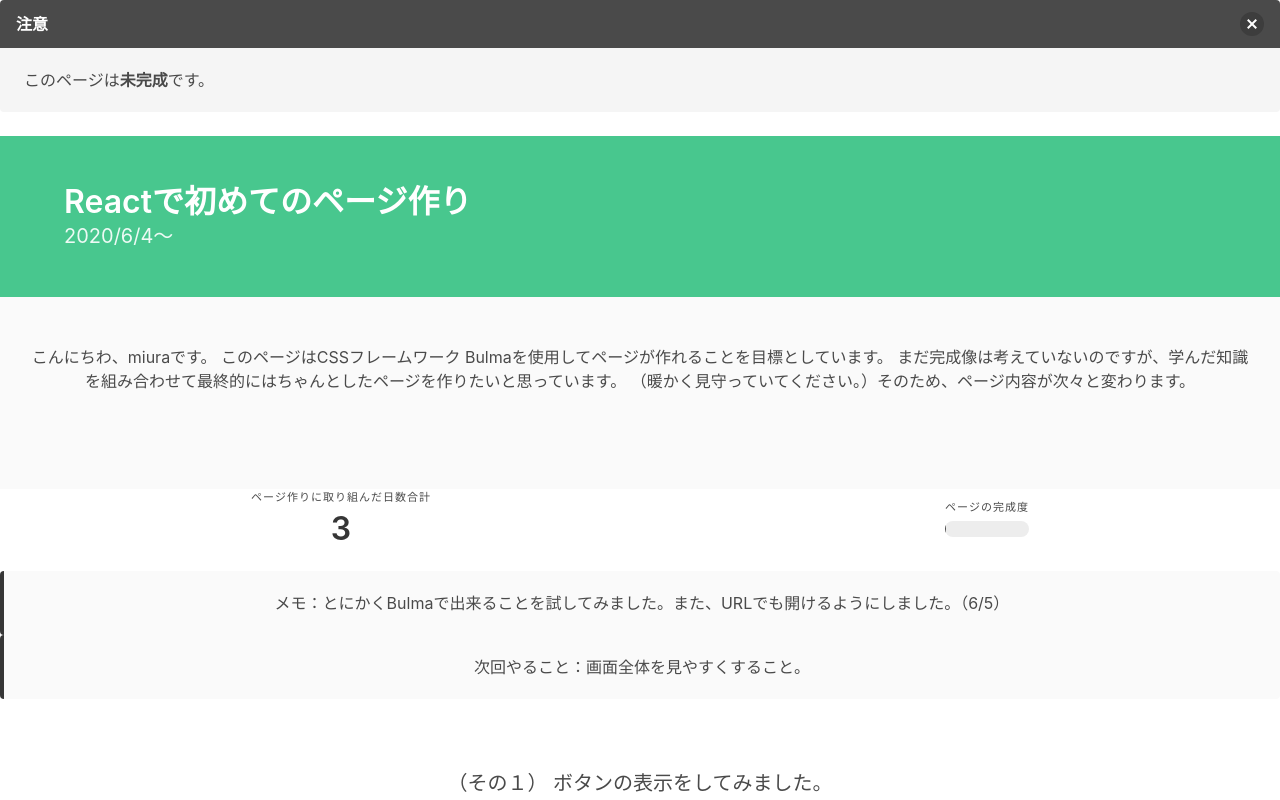
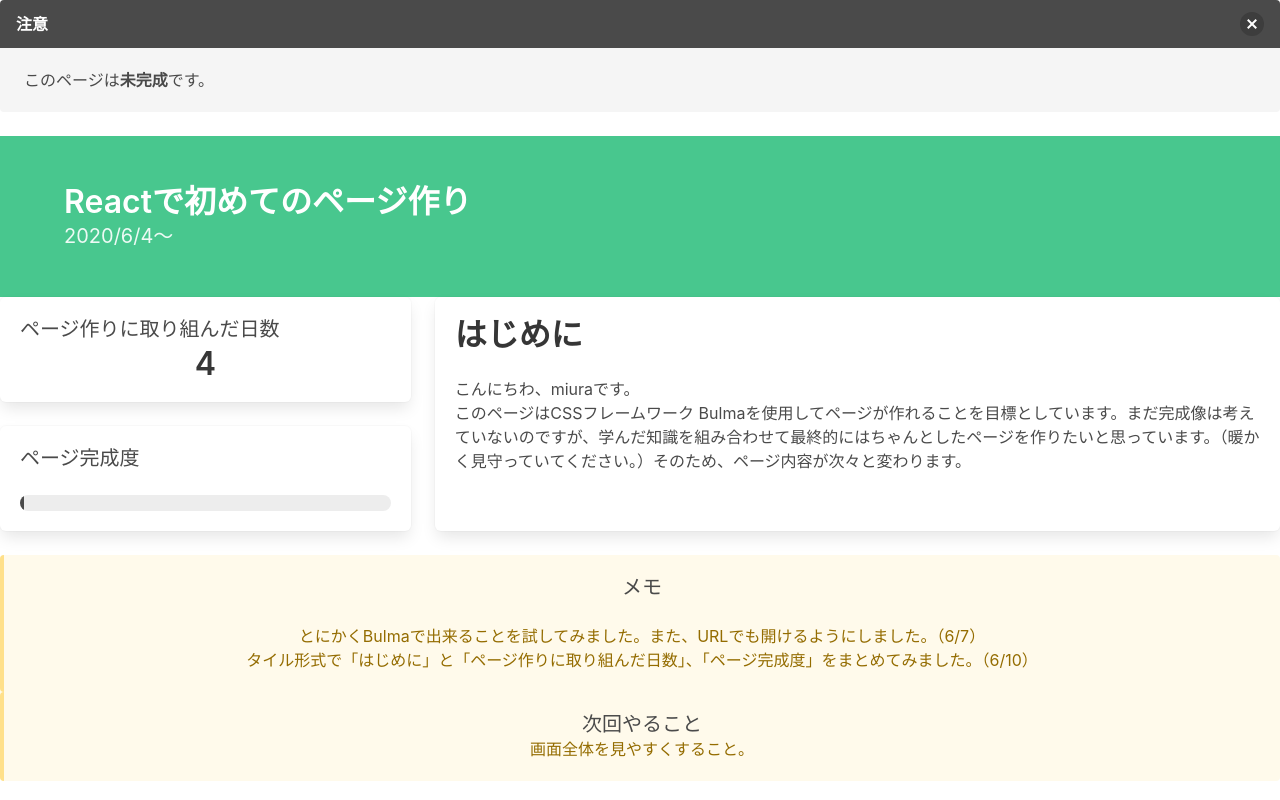
Before and after one commit to miuraK3/react-tutorial, a React (Create React App) app: page / in a window 1280 px wide. Shown: the top 800 px of the page. Built offline with nearby package versions, Linux system fonts and the light colour scheme.

Commit message:
タイルを使用

```diff
--- a/src/App.js
+++ b/src/App.js
@@ -29,46 +29,39 @@ const Hero = () => {
 
 const FirstWord = () => {
     return (
-        <footer className = "footer">
-            <dvi className = "content has-text-centered">
-                <p>
-                こんにちわ、miuraです。
-                このページはCSSフレームワーク Bulmaを使用してページが作れることを目標としています。
-                まだ完成像は考えていないのですが、学んだ知識を組み合わせて最終的にはちゃんとしたページを作りたいと思っています。
-               （暖かく見守っていてください。）そのため、ページ内容が次々と変わります。
-                </p>
-            </dvi>
-        </footer>
-    );
-}
-
-const Count = () => {
-    return (
-        <nav className = "level is-mobile">
-                <dvi className = "level-item has-text-centered">
-                    <dvi>
-                        <p className = "heading">ページ作りに取り組んだ日数合計</p>
-                        <p className = "title">3</p>
-                    </dvi>
-                </dvi>
-                <dvi className = "level-item has-textcentered">
-                    <dvi>
-                        <p className = "heading"> ページの完成度</p>
-                        <progress className = "progress" value="1" max="100">1%</progress>
-                    </dvi>
-                </dvi>
-        </nav>
+        <div className = "tile is-ancestor">
+        <div className = "tile is-4 is-vertical is-parent">
+          <div className = "tile is-child box">
+            <p className = "subtitle">ページ作りに取り組んだ日数</p>
+            <p className = "title has-text-centered">4</p>
+          </div>
+          <div className = "tile is-child box">
+            <p className = "subtitle">ページ完成度</p>
+            <progress className = "progress" value="1" max="100">1%</progress>
+          </div>
+        </div>
+        <div className = "tile is-parent">
+          <div className = "tile is-child box">
+            <p className = "title">はじめに</p>
+            <p>こんにちわ、miuraです。</p>
+            <p>このページはCSSフレームワーク Bulmaを使用してページが作れることを目標としています。まだ完成像は考えていないのですが、学んだ知識を組み合わせて最終的にはちゃんとしたページを作りたいと思っています。（暖かく見守っていてください。）そのため、ページ内容が次々と変わります。</p>
+          </div>
+        </div>
+      </div>
     );
 }
 
 const Diary = () => {
     return (
-        <article className = "message is-dark has-text-centered">
+        <article className = "message is-warning has-text-centered">
             <div className = "message-body">
-                メモ：とにかくBulmaで出来ることを試してみました。また、URLでも開けるようにしました。（6/5）
+            <h2 className = "subtitle">メモ</h2>
+                とにかくBulmaで出来ることを試してみました。また、URLでも開けるようにしました。（6/7）<br></br>
+                タイル形式で「はじめに」と「ページ作りに取り組んだ日数」、「ページ完成度」をまとめてみました。（6/10）
             </div>
             <div className = "message-body">
-                次回やること：画面全体を見やすくすること。
+            <h2 className = "subtitle">次回やること</h2>
+                画面全体を見やすくすること。
             </div>
         </article>
     );
@@ -136,8 +129,6 @@ const App = () => {
             <Message />
             <Hero />
             <FirstWord />
-            <Count />
-
             <Diary />
             <Body1 />
             <Body2 />
```
